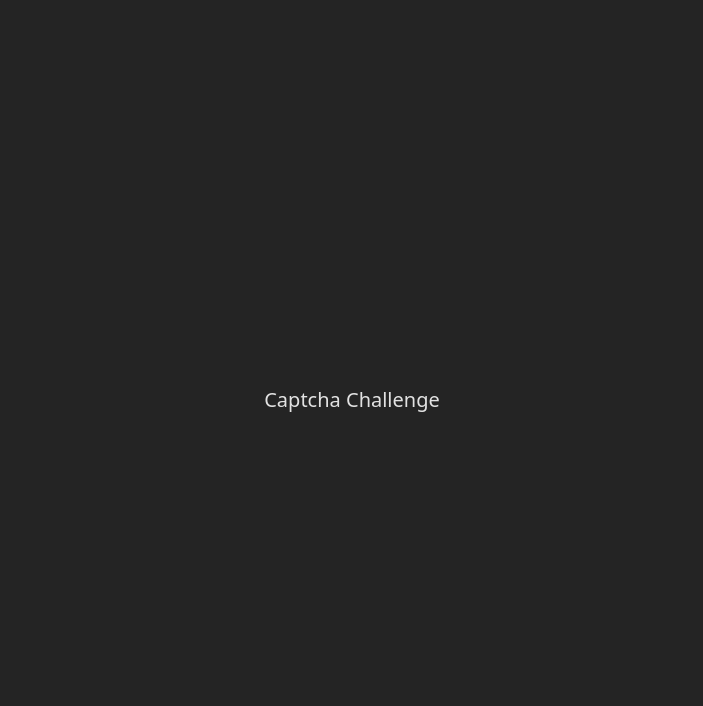
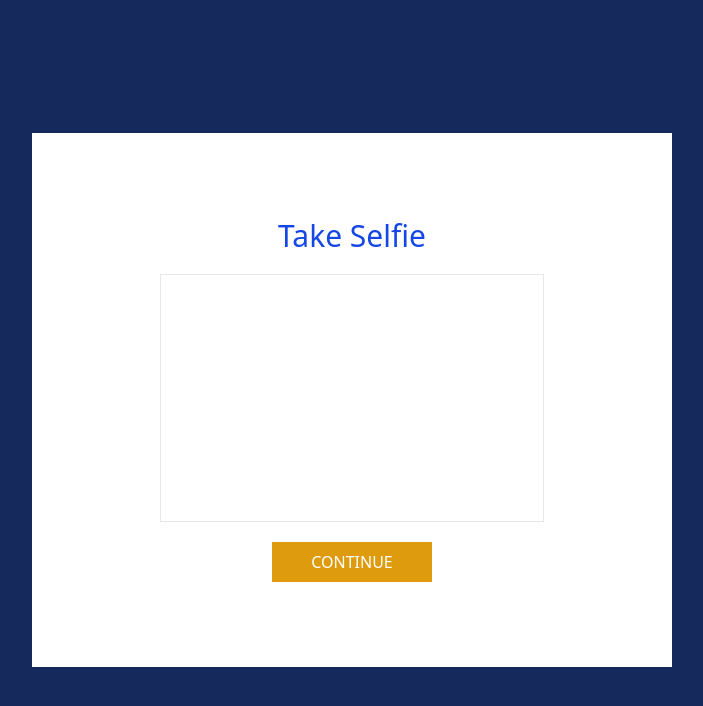
Before and after one commit to tajnur007/captcha-challenge, a React (Vite) app: page / in a window 1280 px wide. Shown: the top 706 px of the page, without its empty margins (288-991 px from the left). Built offline with nearby package versions, Linux system fonts and the light colour scheme.

Commit message:
Initialize primary design structure and initialize handlers to handle certain operations

```diff
--- a/src/App.tsx
+++ b/src/App.tsx
@@ -1,7 +1,42 @@
+import { useState } from 'react';
+
+enum ButtonAction {
+	CONTINUE = 'Continue',
+	VALIDATE = 'Validate',
+}
+
 function App() {
+	const [instruction, setInstruction] = useState<string>('Take Selfie');
+	const [btnAction, setBbtnAction] = useState<ButtonAction>(
+		ButtonAction.CONTINUE
+	);
+
+	const handleButtonClick = () => {
+		if (btnAction === ButtonAction.CONTINUE) {
+			handleContinueAction();
+		} else {
+			handleValidateAction();
+		}
+	};
+
+	const handleContinueAction = () => {};
+	const handleValidateAction = () => {};
+
 	return (
-		<div className="w-screen h-screen overflow-y-auto overflow-x-hidden flex flex-col justify-center items-center">
-			<h1 className="text-xl font-medium">Captcha Challenge</h1>
+		<div className="bg-[#16295d] w-screen h-screen overflow-y-auto overflow-x-hidden flex flex-col justify-center items-center">
+			<div className="p-20 bg-white w-1/2 h-2/3 flex flex-col justify-center items-center">
+				<p className="text-blue-700 text-3xl text-center">{instruction}</p>
+				<video
+					src=""
+					className="my-5 border border-solid border-gray-200 w-4/5 h-2/3"
+				/>
+				<button
+					className="uppercase bg-[#de9b0d] text-white p-2 w-40 cursor-pointer transition-all ease-linear hover:bg-[#de9c0de4] hover:tracking-wider"
+					onClick={handleButtonClick}
+				>
+					{btnAction}
+				</button>
+			</div>
 		</div>
 	);
 }
--- a/src/index.css
+++ b/src/index.css
@@ -5,10 +5,6 @@
   line-height: 1.5;
   font-weight: 400;
 
-  color-scheme: light dark;
-  color: rgba(255, 255, 255, 0.87);
-  background-color: #242424;
-
   font-synthesis: none;
   text-rendering: optimizeLegibility;
   -webkit-font-smoothing: antialiased;
```
